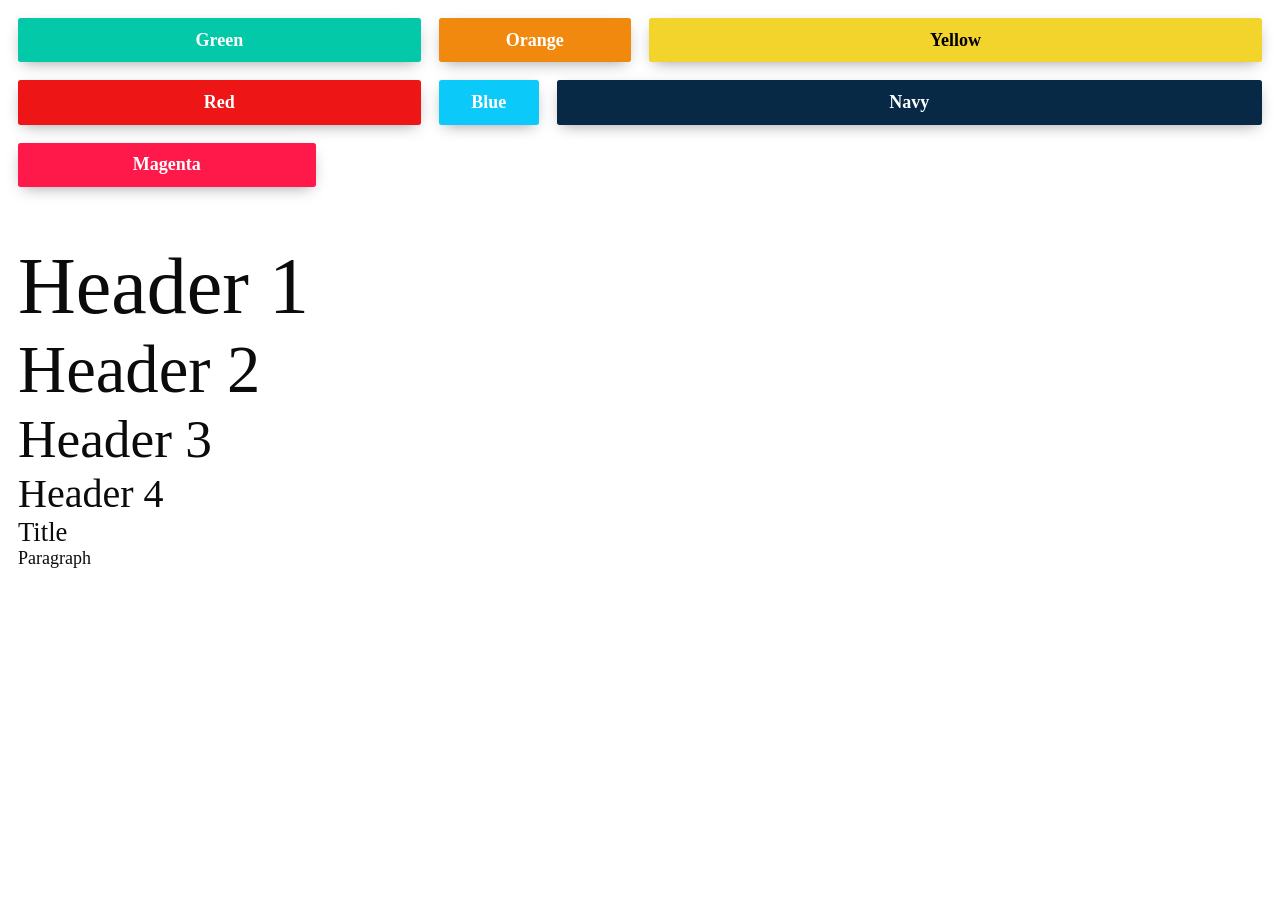
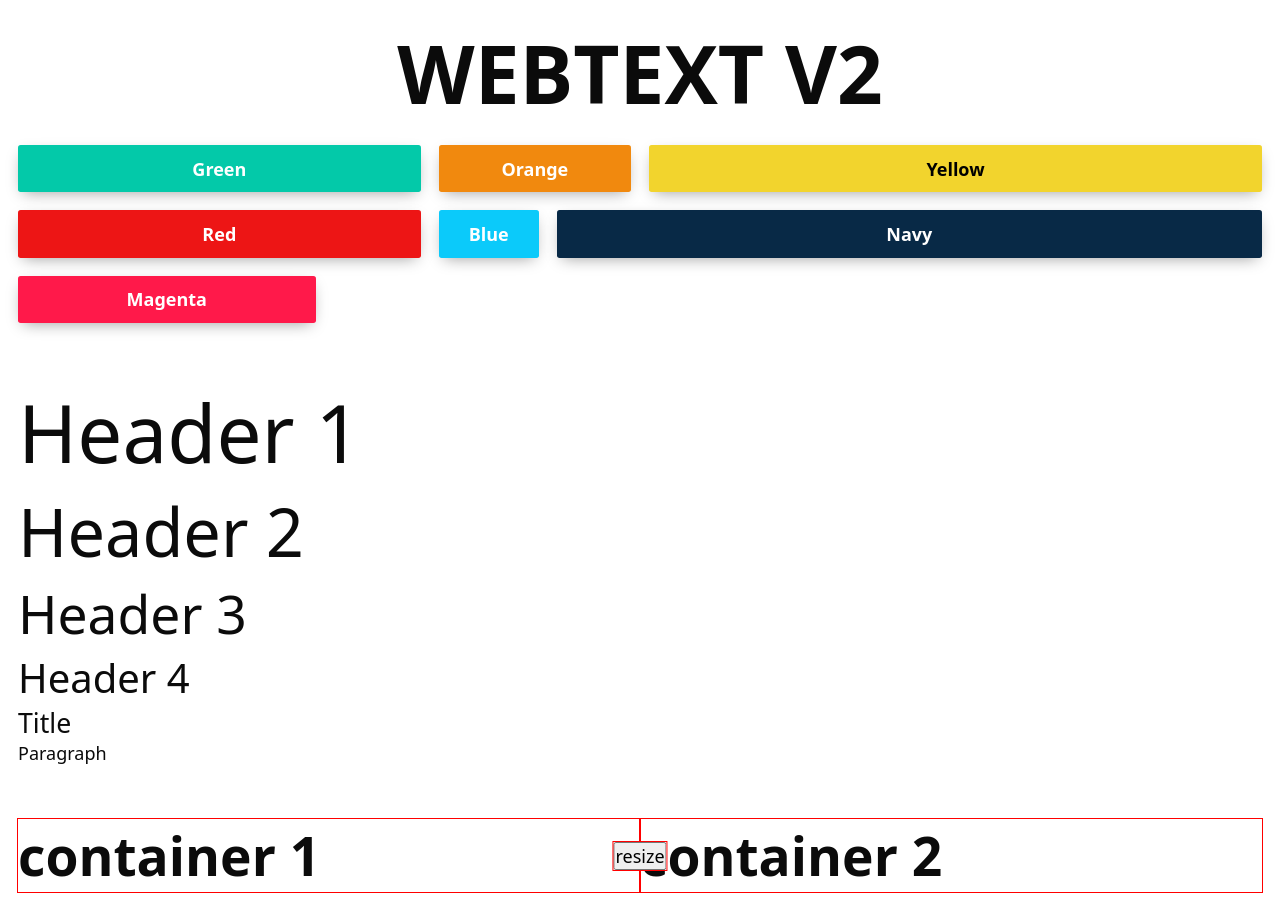
Before and after one commit to fdcaje/webtext_v2, a plain HTML site: page index.html in a window 1280 px wide. Before the commit the page ends 800 px from the top, so only its background shows below. Drawn offline with Linux system fonts and the light colour scheme.

Commit message:
added resizable columns

```diff
--- a/index.html
+++ b/index.html
@@ -9,7 +9,8 @@
 	</head>
 	<body>
 		<main class="p_1">
-			<div class="container">
+			<h1 class="fs_6 t_upper t_align_center">webtext v2</h1>
+			<div class="container p_t_1">
 				<div class="row">
 					<div class="col col_4 col--no-grow">
 						<button class="btn btn--fluid btn__style btn__style--green">green</button>
@@ -42,6 +43,30 @@
 				<p class="fs_2 t_cap">title</p>
 				<p class="fs_1 t_cap">paragraph</p>
 			</div>
+			<div class="container p_bt_3">
+				<div class="resizable_container" id="resizable">
+					<div class="resizable_container__column resizable_container__column__a">
+						<h3 class="fs_4">container 1</h3>
+					</div>
+					<div class="resizable_container__column resizable_container__column__b">
+            <span class="resize-control">
+              <button draggable="true" class="resize-control__button" id="column_resize_control">resize</button>
+            </span>
+						<h3 class="fs_4">container 2</h3>
+					</div>
+				</div>
+			</div>
+
+			<!-- <div class="container">
+				<div class="main_container_without_padding">
+					<div class="ln container_with_padding"><p>imma title</p></div>
+					<p>Lorem, ipsum.</p>
+					<p>Lorem ipsum dolor sit amet.</p>
+					<p>Lorem ipsum dolor sit.</p>
+					<p>Lorem ipsum dolor sit amet consectetur adipisicing elit. Cumque?</p>
+				</div>
+			</div> -->
 		</main>
 	</body>
+  <script type="text/javascript" defer src="script/script.js"></script>
 </html>
--- /dev/null
+++ b/script/script.js
@@ -0,0 +1,34 @@
+// resolving problem
+
+const resizableContainers = document.querySelectorAll("#resizable");
+const resizeControl = document.querySelectorAll("#column_resize_control");
+
+const getPosition = (e) => {
+	e.preventDefault();
+    // console.log(e)
+    // return
+	const parentWidth = e.target.parentElement.parentElement.parentElement.scrollWidth;
+	let a, b, cc;
+	cc = parentWidth - Math.abs(e.offsetX);
+	a = cc;
+	b = parentWidth - a;
+	let res = [Math.abs(a), Math.abs(b)];
+	return res;
+};
+
+const setPosition = (pos, e) => {
+	document.documentElement.style.setProperty("--col-a-basis", `${pos(e)[0]}px`);
+	document.documentElement.style.setProperty("--col-b-basis", `${pos(e)[1]}px`);
+};
+
+resizeControl[0].addEventListener("drag", (e) => setPosition(getPosition, e), false);
+// resizeControl[0].addEventListener("dragend", (e) => setPosition(getPosition, e), false);
+// resizeControl[0].addEventListener(
+// 	"dragend",
+// 	(e) => {
+// 		e.preventDefault();
+// 		const parentWidth = e.target.parentElement.parentElement.parentElement.scrollWidth;
+// 		document.documentElement.style.setProperty("--col-a-basis", `${Math.ciel(e.offsetX / parentWidth) * 100}%`);
+// 	},
+// 	false
+// );
--- a/styles/main.sass
+++ b/styles/main.sass
@@ -12,6 +12,7 @@
 
 html
     font-size: 62.5%
+    font-family: system-ui, -apple-system, BlinkMacSystemFont, 'Segoe UI', Roboto, Oxygen, Ubuntu, Cantarell, 'Open Sans', 'Helvetica Neue', sans-serif
 
     &:lang(ja)
         font-family: "Noto Sans", "Noto Sans JP", "ヒラギノ角ゴ Pro", "Hiragino Kaku Gothic Pro", "メイリオ", Meiryo, Osaka, "ＭＳ Ｐゴシック", "MS PGothic", sans-serif
@@ -93,3 +94,44 @@ body
     &:hover, &:active, &:focus-within
         // background-color: red
         box-shadow: 0px 2px 6px -4.5px rgba(0,0,0,0.75)
+
+.resizable_container
+    display: flex
+    flex-flow: row nowrap
+    align-items: flex-start
+    justify-content: start
+    &__column
+        flex-grow: 1
+        flex-shrink: 1
+        position: relative
+        &__a
+            flex-basis: var(--col-a-basis)
+        &__b
+            flex-basis: var(--col-b-basis)
+            .resize-control
+                position: absolute
+                width: 0
+                background: red
+                height: 100%
+                z-index: 1
+                &__button
+                    position: absolute
+                    top: 50%
+                    transform: translate(-50%, -50%)
+                    z-index: 3
+                    cursor: e-resize
+
+    *:not(h3)
+        outline: 1px solid red
+
+.main_container_without_padding
+    background: teal
+    color: #fff
+    p
+        outline: 1px solid yellow
+    .container_with_padding
+        padding: 1em
+        background: orange
+
+    .ln.container_with_padding
+        margin-inline: -1em
--- a/styles/root.sass
+++ b/styles/root.sass
@@ -24,6 +24,9 @@
     --dugong: #707070
     --bauhause: #404040
 
+    --col-a-basis: auto
+    --col-b-basis: auto
+
 
 
     // green
```
Also changed, not shown: styles/main.css, styles/root.css.
